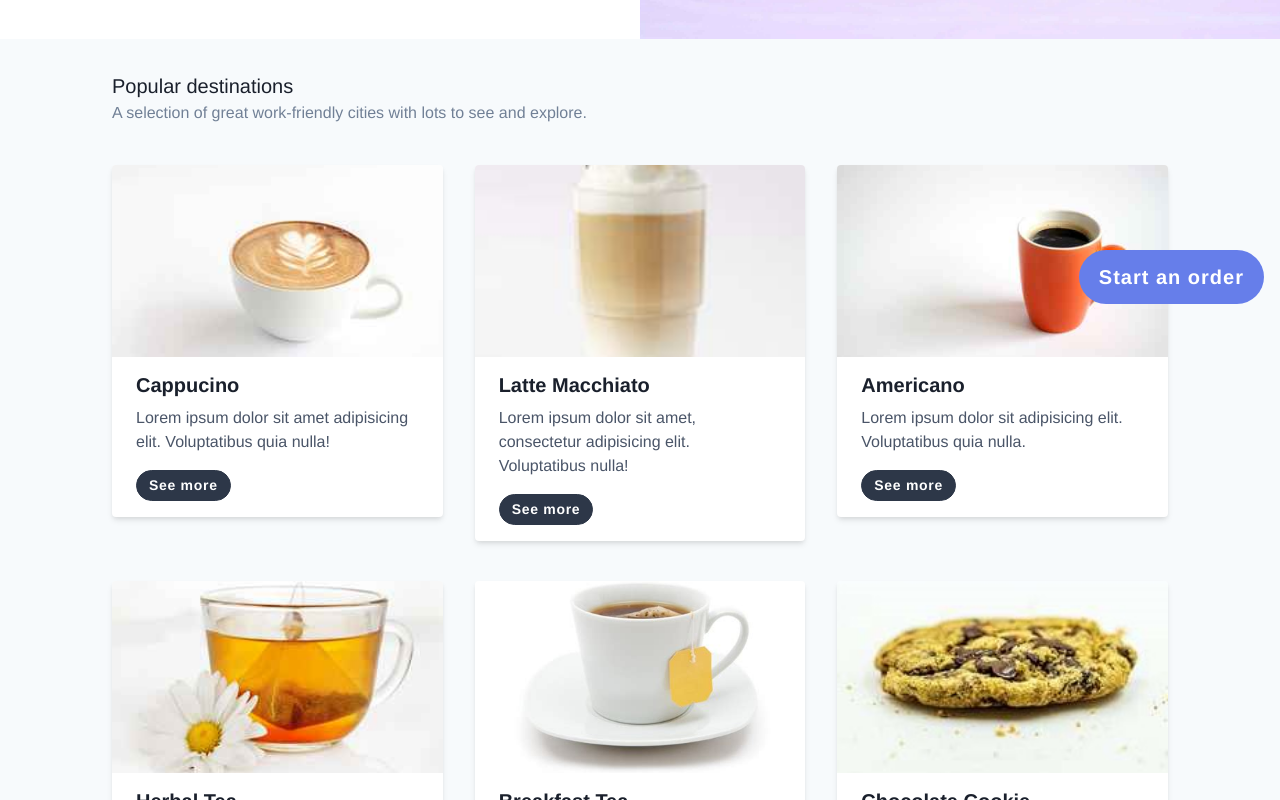
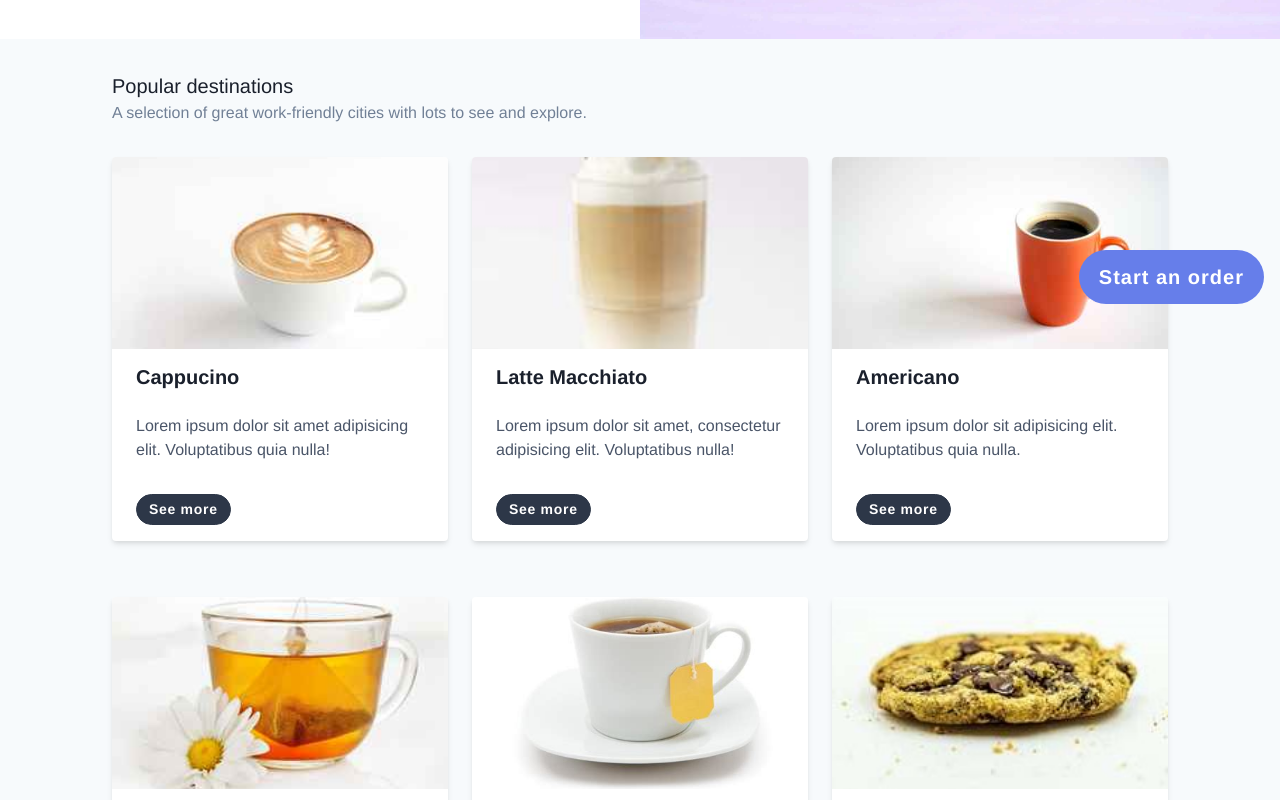
Before and after one commit to kayvine/doughy, a Vue app: page /menu/cart in a window 1280 px wide. Shown: the part 480-1280 px from the top of the page. Built offline with nearby package versions, Linux system fonts and the light colour scheme.

Commit message:
Improve product page web view

```diff
--- a/src/components/shared/DoughyCard.vue
+++ b/src/components/shared/DoughyCard.vue
@@ -2,11 +2,11 @@
   <div class="bg-white rounded overflow-hidden shadow-md">
     <img class="object-cover h-48 w-full" :src="img" :alt="imgAlt" />
     <!-- test just-cont: space-between if all same height -->
-    <div class="flex flex-col justify-between px-6 py-4">
+    <div class="flex flex-col justify-between px-6 py-4" style="min-height: 12rem;">
       <!-- <div class="font-bold text-gray-700 leading-snug">
         <a :href="url" class="hover:underline">{{ title }}</a>
       </div> -->
-      <div class="font-bold text-xl leading-tight mb-2">{{ title }}</div>
+      <h3 class="font-bold text-xl leading-tight mb-2">{{ title }}</h3>
       <p class="text-gray-700">{{ description }}</p>
       <div class="mt-4">
         <a :href="url" class="btn btn-gray rounded-full px-3 py-1 text-sm">See more</a>
--- a/src/views/Home.vue
+++ b/src/views/Home.vue
@@ -38,12 +38,8 @@
         <div class="px-6 py-8 max-w-md mx-auto sm:max-w-2xl lg:max-w-6xl lg:px-12">
           <h2 class="text-xl text-gray-900">Popular destinations</h2>
           <p class="text-gray-600">A selection of great work-friendly cities with lots to see and explore.</p>
-          <div class="flex flex-wrap -mx-4">
-            <div
-              class="mt-6 md:mt-10 w-full px-2 sm:px-4 sm:w-1/2 lg:w-1/3"
-              v-for="item in popularItems"
-              :key="item.name"
-            >
+          <div class="grid-cols-none sm:grid sm:grid-cols-2 lg:grid-cols-3 gap-6">
+            <div class="mt-8" v-for="item in popularItems" :key="item.name">
               <DoughyCard
                 :img="item.imageUrl"
                 :imgAlt="item.imageAlt"
--- a/src/views/Product.vue
+++ b/src/views/Product.vue
@@ -5,12 +5,18 @@
     <main id="content">
       <div v-if="product" class="pb-32">
         <img
-          class="w-full max-h-full object-cover object-center"
+          class="w-full max-h-full object-cover object-center sm:hidden"
           :src="product.imageUrl"
           :alt="product.title"
         />
 
-        <div class="container py-8">
+        <div
+          class="px-6 py-8 grid sm:grid-cols-2 gap-6 lg:gap-12 mx-auto sm:max-w-2xl md:max-w-3xl lg:max-w-5xl lg:px-12"
+        >
+          <div class="hidden sm:block w-full max-w-2xl mx-auto">
+            <img class="w-full rounded-full shadow-xl" :src="product.imageUrl" :alt="product.title" />
+          </div>
+          <div class="md:mt-16">
             <div class="text-gray-600 text-sm tracking-wide pb-4">
               <router-link to="/menu">Menu</router-link>
               <span aria-hidden="true"> / </span>
@@ -21,8 +27,11 @@
 
             <h2 class="text-3xl font-semibold leading-snug pb-4">{{ product.title }}</h2>
 
-          <div v-if="product.options" class="w-full md:w-1/3 mb-6 md:mb-0">
-            <label class="block uppercase tracking-wide text-gray-600 text-xs font-bold mb-px" for="options">
+            <div v-if="product.options" class="w-full mb-6">
+              <label
+                class="block uppercase tracking-wide text-gray-600 text-xs font-bold mb-px"
+                for="options"
+              >
                 Size
               </label>
               <div class="relative mb-3">
@@ -30,7 +39,7 @@
                   v-model="selected"
                   @change="onChange($event)"
                   id="options"
-                class="block appearance-none w-full border-b border-gray-300 text-gray-700 py-2 px-px pr-8 leading-tight focus:outline-none focus:bg-white focus:border-indigo-500"
+                  class="block appearance-none bg-white w-full border-b border-gray-300 text-gray-700 py-2 px-px pr-8 focus:outline-none focus:border-indigo-500"
                   :class="[optionError ? 'border-red-500' : 'border-gray-300']"
                 >
                   <option disabled value="">Please select one</option>
@@ -47,6 +56,7 @@
                 </div>
               </div>
               <p v-if="optionError" class="text-red-500 text-xs italic">Please select an option</p>
+            </div>
           </div>
         </div>
 
```
Lines whose indentation alone changed are shown as unchanged.
